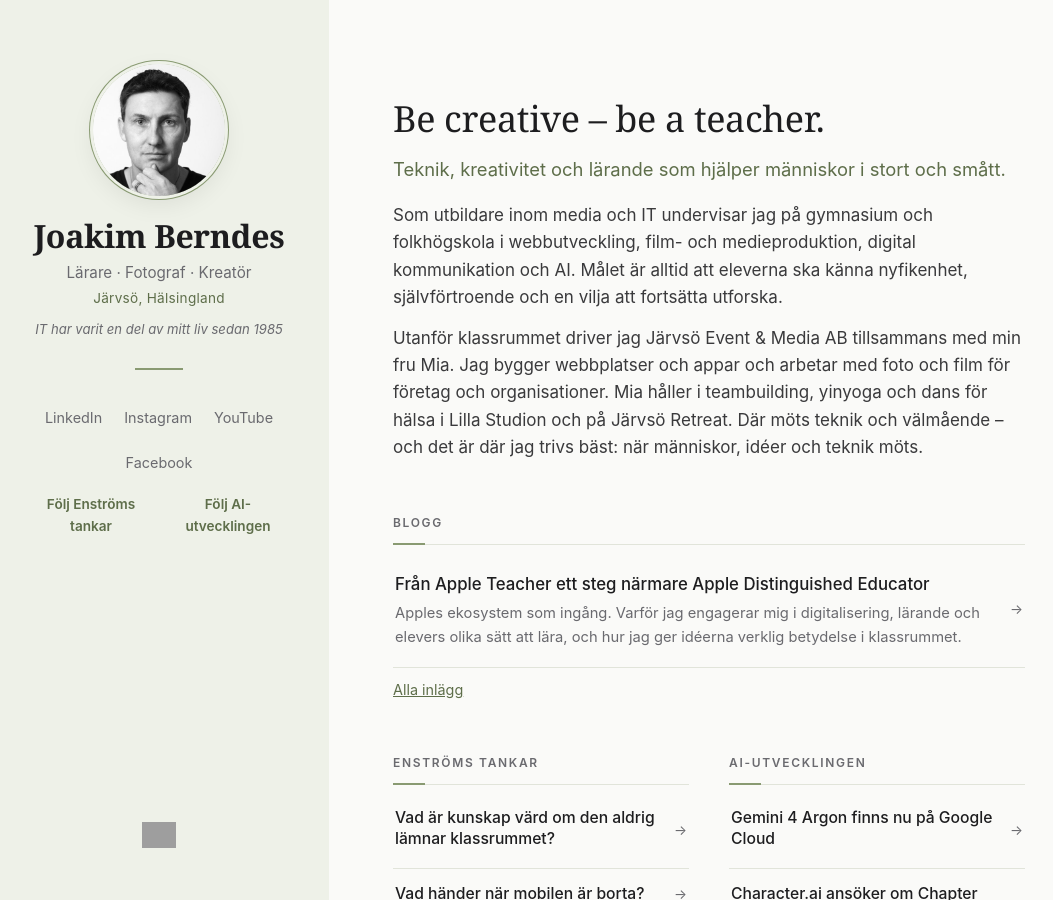
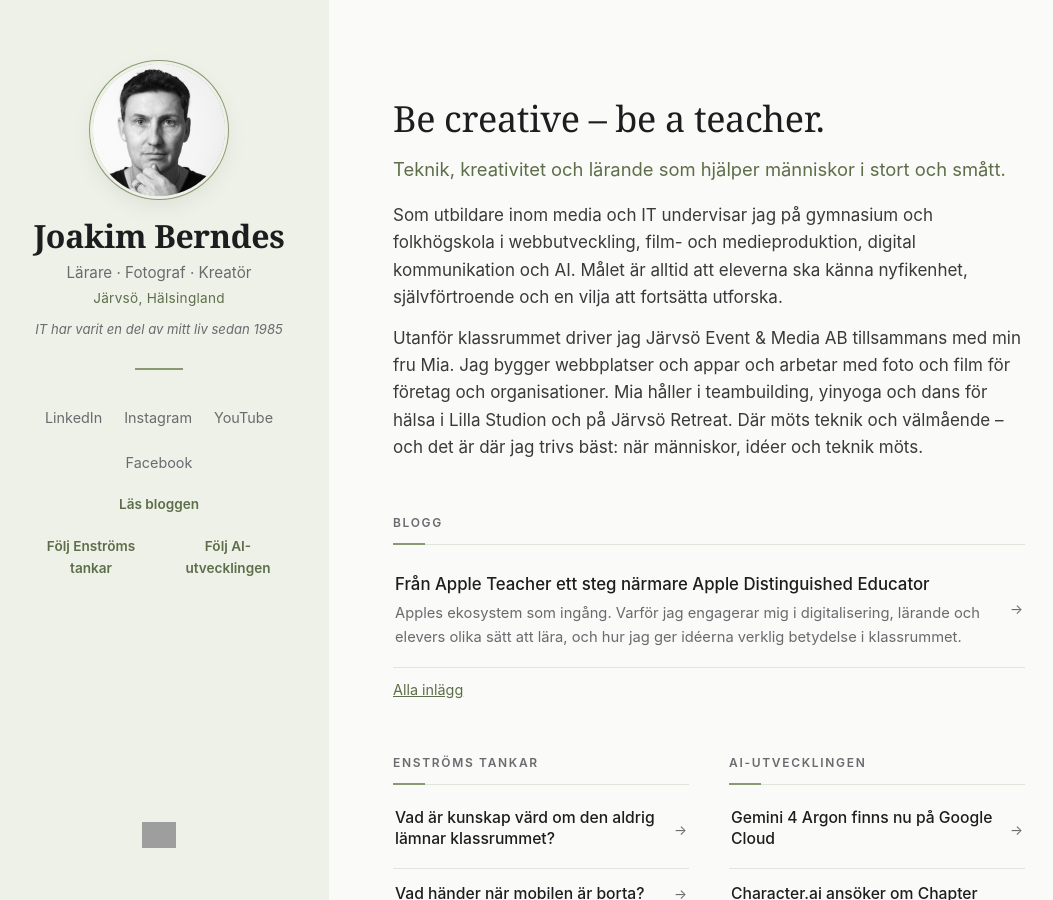
Before and after one commit to jberndes/jberndes.github.io, a Jekyll site: the page built from index.html, in a window 1280 px wide and 900 px high. Shown: the whole window, without its empty margins (11-1064 px from the left). Built offline with Jekyll 4.4.1, drawn with Linux system fonts in a browser that asks for light colours; grey boxes are pictures that could not be loaded.

Commit message:
Lank Las bloggen i sidopanelen
Co-Authored-By: Claude Sonnet 5.5 <noreply@anthropic.com>
Claude-Session: https://claude.ai/code/session_01EHEf1UELdVEwTeZb2owzdv

```diff
--- a/index.html
+++ b/index.html
@@ -390,6 +390,9 @@
         <li><a href="https://www.facebook.com/jBerndes/" target="_blank" rel="noopener">Facebook<span class="dold"> (öppnas i ny flik)</span></a></li>
       </ul>
       <ul class="sociala foljrad">
+        <li><a class="intern" href="/blogg/">Läs bloggen</a></li>
+      </ul>
+      <ul class="sociala foljrad">
         <li><a class="intern" href="/enstroms-tankar/">Följ Enströms tankar</a></li>
         <li><a class="intern" href="/ai/">Följ AI-utvecklingen</a></li>
       </ul>
```
